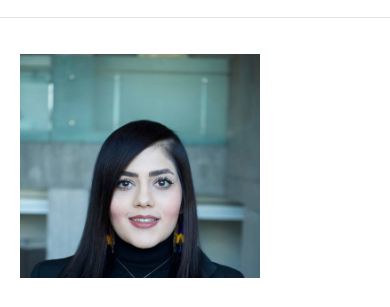
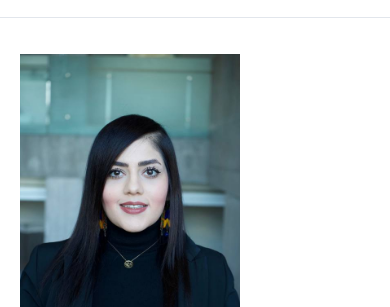
Before and after one commit to dorsaghamkhar/dorsaghamkhar.github.io, a plain HTML site: page index.html in a window 390 px wide. Shown: the part 147-454 px from the top of the page. Drawn offline with Linux system fonts and the light colour scheme.

Commit message:
Add files via upload

```diff
--- a/style.css
+++ b/style.css
@@ -28,7 +28,7 @@ main .inner{padding-block:56px 72px;display:flex;flex-direction:column;gap:48px}
 /* Home */
 .hero{display:grid;grid-template-columns:minmax(0,1fr) clamp(150px,32%,340px);gap:clamp(20px,4vw,56px);align-items:start}
 .hero-text{min-width:0;container-type:inline-size}
-.photo{width:100%;max-width:100%;aspect-ratio:1684/1570;overflow:hidden;background:var(--band)}
+.photo{width:100%;max-width:100%;aspect-ratio:2/3;overflow:hidden;background:var(--band)}
 .photo img{width:100%;height:100%;object-fit:cover;object-position:center top;display:block}
 h1{font-family:var(--display);font-weight:300;font-size:min(42px,8cqi);white-space:nowrap;line-height:1.15;margin:8px 0 22px;letter-spacing:-.01em;text-wrap:balance}
 h1 b{font-weight:700}
@@ -79,7 +79,7 @@ details li{margin-bottom:2px}
 @media (max-width:720px){ .banner p{white-space:normal} }
 @media (max-width:560px){
   .hero{grid-template-columns:minmax(0,1fr);gap:28px}
-  .photo{order:-1;width:240px;aspect-ratio:1684/1570}
+  .photo{order:-1;width:220px;aspect-ratio:2/3}
 }
 @media (max-width:720px){ .banner .inner{padding-block:52px 44px} .banner h1{font-size:36px} }
 
```
